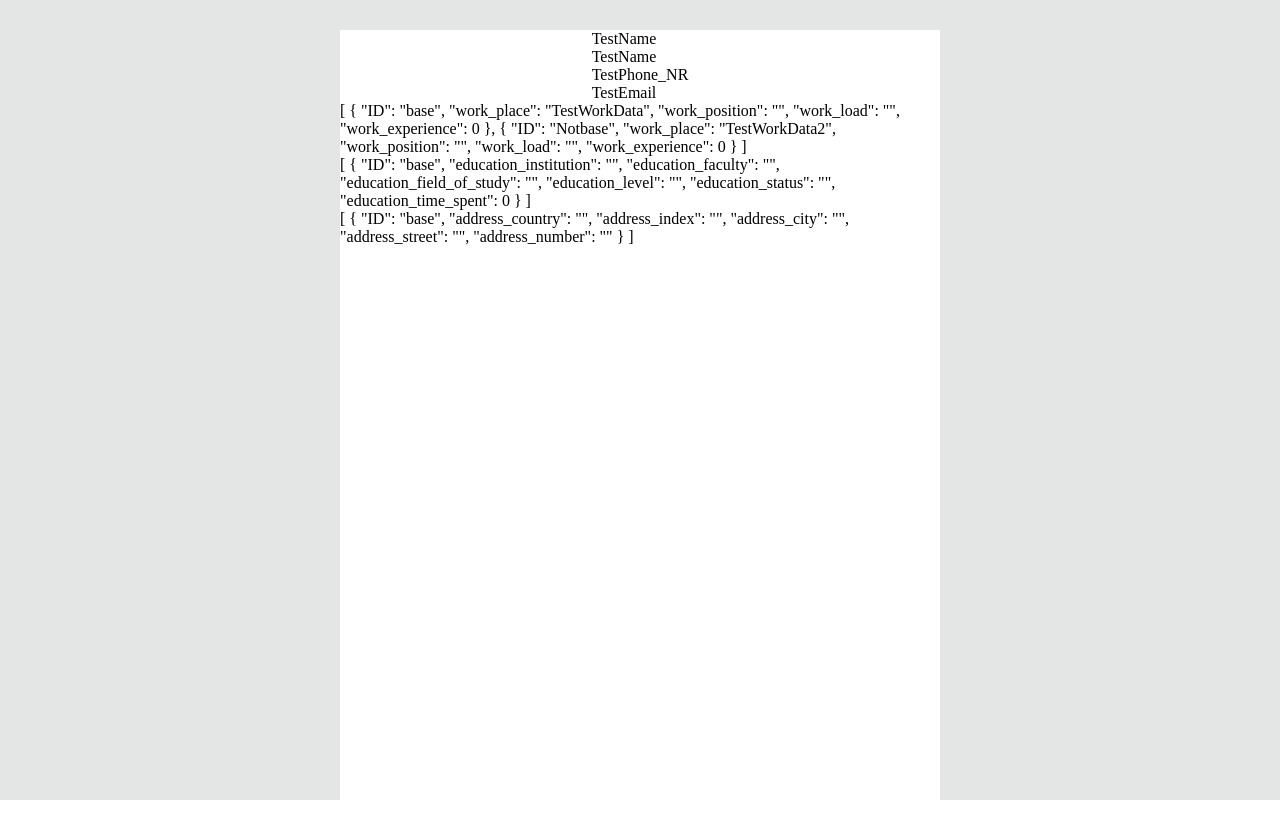
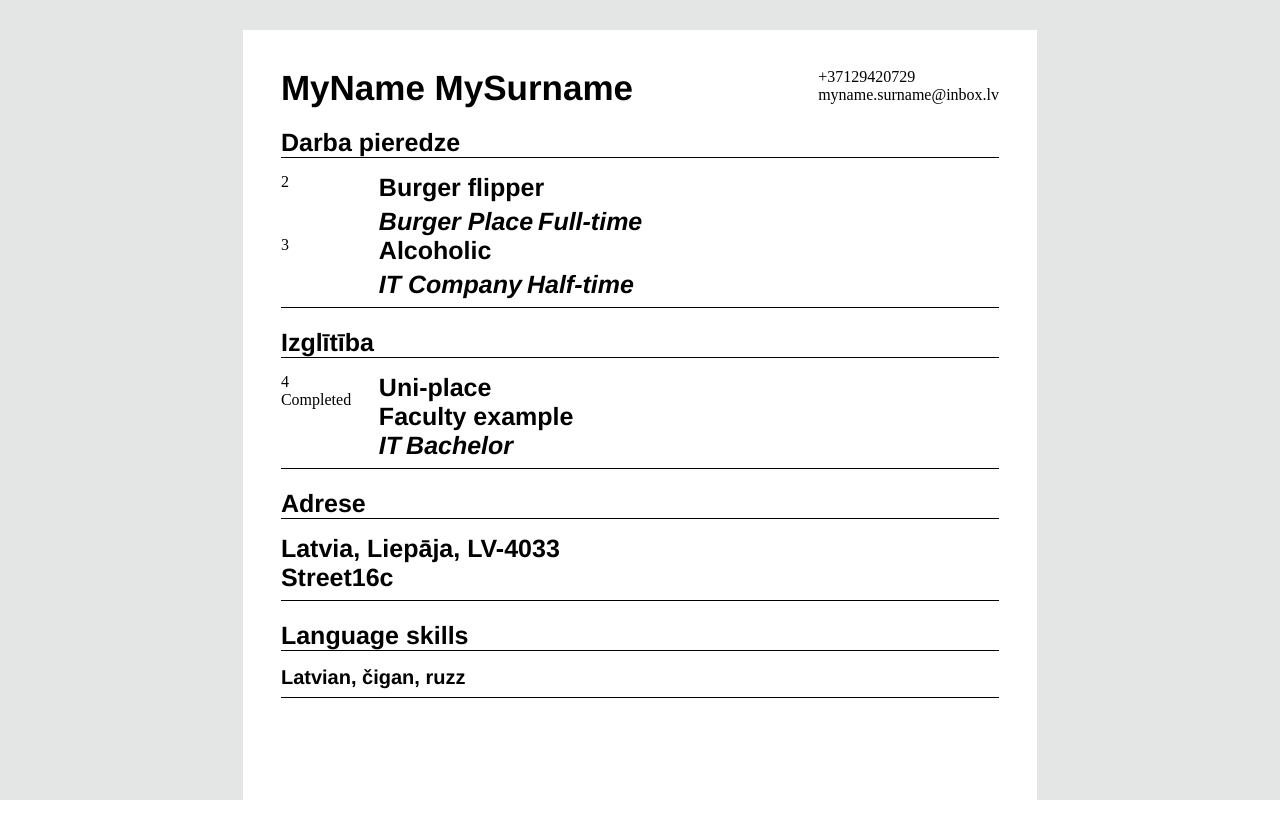
Before and after one commit to Vanuko/CV, a Vue app in the folder front-end/cv-project/: page /#/inspect in a window 1280 px wide. Shown: the top 838 px of the page. Built offline with nearby package versions, Linux system fonts and the light colour scheme.

Commit message:
CSS form updates

```diff
--- a/front-end/cv-project/src/assets/typography.scss
+++ b/front-end/cv-project/src/assets/typography.scss
@@ -11,9 +11,62 @@ $h4-font-size: rem(35px);
 }
 
 $default-title-text-font-size: rem(25px);
-.default-title-text{
-    font-family: "Helvetica Neue", Helvetica, Arial, "Lucida Grande", sans-serif;;
+
+.default-title-text {
+    font-family: "Helvetica Neue", Helvetica, Arial, "Lucida Grande", sans-serif;
     font-size: $default-title-text-font-size;
     font-style: normal;
     font-weight: bold;
 }
+
+$cv-title-text-font-size: rem(35px);
+
+.cv-title-text {
+    font-family: "Helvetica Neue", Helvetica, Arial, "Lucida Grande", sans-serif;
+    font-size: $cv-title-text-font-size;
+    font-style: normal;
+    font-weight: bold;
+}
+
+$cv-section-title-text-font-size: rem(25px);
+
+.cv-section-title-text {
+    font-family: "Helvetica Neue", Helvetica, Arial, "Lucida Grande", sans-serif;
+    font-size: $cv-section-title-text-font-size;
+    font-style: normal;
+    font-weight: bold;
+}
+
+$medium-text-bold-font-size: rem(25px);
+
+.medium-text {
+    font-family: "Helvetica Neue", Helvetica, Arial, "Lucida Grande", sans-serif;
+    font-size: $medium-text-bold-font-size;
+    font-style: normal;
+    font-weight: bold;
+}
+
+.medium-text-bold {
+    @extend .medium-text;
+    font-style: normal;
+    font-weight: bold;
+}
+
+.medium-text-italic {
+    @extend .medium-text;
+    font-style: italic;
+}
+
+$small-text-font-size: rem(20px);
+
+.small-text {
+    font-family: "Helvetica Neue", Helvetica, Arial, "Lucida Grande", sans-serif;
+    font-size: $small-text-font-size;
+    font-style: normal;
+    font-weight: bold;
+}
+
+.small-text-italic {
+    @extend .medium-text;
+    font-style: italic;
+}
--- a/front-end/cv-project/src/components/FormComponents/BaseData.vue
+++ b/front-end/cv-project/src/components/FormComponents/BaseData.vue
@@ -1,6 +1,6 @@
 <template>
   <div class="base-data-component-template">
-    <div>
+    <div class="cv-base-data-name-title-block">
       <form-text :titleText="name" />
       <input-field @input="handleInput($event, name)" />
     </div>
@@ -84,6 +84,9 @@ export default defineComponent({
 $example: rem(800px);
 .base-data-component-template {
   width: 100%;
+  .cv-base-data-name-title{
+    font-size: 35px;
+  }
   div {
     display: flex;
     flex-direction: row;
--- a/front-end/cv-project/src/store/formStore.ts
+++ b/front-end/cv-project/src/store/formStore.ts
@@ -16,42 +16,46 @@ export const formStore: Module<formState, RootState> = {
     state: {
         cvObject: {
             ID: 2,
-            name: "TestName",
-            surname: "TestName",
-            phone_nr: "TestPhone_NR",
-            email: "TestEmail",
+            name: "MyName",
+            surname: "MySurname",
+            phone_nr: "+37129420729",
+            email: "myname.surname@inbox.lv",
             work: [{
                 ID: "base",
-                work_place: "TestWorkData",
-                work_position: "",
-                work_load: "",
-                work_experience: 0,
+                work_place: "Burger Place",
+                work_position: "Burger flipper",
+                work_load: "Full-time",
+                work_experience: 2,
             },
             {
                 ID: "Notbase",
-                work_place: "TestWorkData2",
-                work_position: "",
-                work_load: "",
-                work_experience: 0,
+                work_place: "IT Company",
+                work_position: "Alcoholic",
+                work_load: "Half-time",
+                work_experience: 3,
             }],
             education: [{
                 ID: "base",
-                education_institution: "",
-                education_faculty: "",
-                education_field_of_study: "",
-                education_level: "",
-                education_status: "",
-                education_time_spent: 0,
+                education_institution: "Uni-place",
+                education_faculty: "Faculty example",
+                education_field_of_study: "IT",
+                education_level: "Bachelor",
+                education_status: "Completed",
+                education_time_spent: 4,
             }],
             address: [{
                 ID: "base",
-                address_country: "",
-                address_index: "",
-                address_city: "",
-                address_street: "",
-                address_number: ""
+                address_country: "Latvia",
+                address_index: "LV-4033",
+                address_city: "Liepāja",
+                address_street: "Street",
+                address_number: "16c"
             }],
-            custom: null,
+            custom: [{
+                ID: "base",
+                custom_name: "Language skills",
+                custom_value: "Latvian, čigan, ruzz"
+            }],
             created_at: "",
             updated_at: "",
         }
--- a/front-end/cv-project/src/views/Inspect.vue
+++ b/front-end/cv-project/src/views/Inspect.vue
@@ -2,27 +2,111 @@
   <div class="inspect-view-template">
     <div class="displayed-cv">
       <div class="base-data-block">
-        <div>
-          {{ testing.name }}
+        <div class="cv-name-block cv-title-text">
+          {{ formData.name }} {{ formData.surname }}
         </div>
-        <div>
-          {{ testing.surname }}
-        </div>
-        <div>
-          {{ testing.phone_nr }}
-        </div>
-        <div>
-          {{ testing.email }}
+        <div class="cv-contact-info-block">
+          <div>
+            {{ formData.phone_nr }}
+          </div>
+          <div>
+            {{ formData.email }}
+          </div>
         </div>
       </div>
       <div class="work-data-block">
-        {{ testing.work }}
+        <div class="cv-section-title-text">
+          {{ workExperienceText }}
+        </div>
+        <div
+          class="work-data-element"
+          v-for="workElement in formData.work"
+          :key="workElement"
+        >
+          <div class="date-field">
+            {{ workElement.work_experience }}
+          </div>
+          <div>
+            <div class="work-position-element medium-text-bold">
+              {{ workElement.work_position }}
+            </div>
+            <div class="work-place-element small-text-italic">
+              <div>
+                {{ workElement.work_place }}
+              </div>
+              <div>
+                {{ workElement.work_load }}
+              </div>
+            </div>
+          </div>
+        </div>
       </div>
       <div class="education-data-block">
-        {{ testing.education }}
+        <div class="cv-section-title-text">
+          {{ educationExperienceText }}
+        </div>
+        <div
+          class="education-data-element"
+          v-for="educationElement in formData.education"
+          :key="educationElement"
+        >
+          <div class="date-field">
+            <div>
+              {{ educationElement.education_time_spent }}
+            </div>
+            <div>
+              {{ educationElement.education_status }}
+            </div>
+          </div>
+          <div class="education-information-data">
+            <div class="education-institution-data medium-text-bold">
+              <div>{{ educationElement.education_institution }}</div>
+              <div class="medium-text-bold">
+                {{ educationElement.education_faculty }}
+              </div>
+            </div>
+            <div class="study-field-data small-text-italic">
+              <div>
+                {{ educationElement.education_field_of_study }}
+              </div>
+              <div>
+                {{ educationElement.education_level }}
+              </div>
+            </div>
+          </div>
+        </div>
       </div>
       <div class="address-data-block">
-        {{ testing.address }}
+        <div class="cv-section-title-text">
+          {{ addressText }}
+        </div>
+        <div
+          class="address-data-element"
+          v-for="addressElement in formData.address"
+          :key="addressElement"
+        >
+          <div class="first-location-data-block medium-text-bold">
+            <div>{{ addressElement.address_country }}</div>
+            <div>, {{ addressElement.address_city }}</div>
+            <div>, {{ addressElement.address_index }}</div>
+          </div>
+          <div class="second-location-data-block medium-text-bold">
+            <div>{{ addressElement.address_street }}</div>
+            <div>{{ addressElement.address_number }}</div>
+          </div>
+        </div>
+      </div>
+      <div
+        class="custom-data-block"
+        v-for="customElement in formData.custom"
+        :key="customElement"
+      >
+        <div class="cv-section-title-text">
+          {{ customElement.custom_name }}
+        </div>
+        <div class="small-text">
+          {{ customElement.custom_value }}
+        </div>
       </div>
     </div>
   </div>
@@ -35,8 +119,15 @@ import store from "../store/mainStore";
 export default defineComponent({
   name: "Inspect",
   components: {},
+  data() {
+    return {
+      workExperienceText: "Darba pieredze", //const
+      educationExperienceText: "Izglītība", //const
+      addressText: "Adrese", //const
+    };
+  },
   computed: {
-    testing() {
+    formData() {
       return store.getters.getForm;
     },
   },
@@ -48,10 +139,14 @@ export default defineComponent({
 .inspect-view-template {
   display: flex;
   justify-content: center;
-  $displayed-cv-height: rem(800px);
-  $displayed-cv-width: rem(600px);
+
+  $displayed-cv-height: rem(297mm);
+  $displayed-cv-width: rem(210mm);
   $displayed-cv-margin-top: rem(30px);
+  $displayed-cv-padding: rem(1cm);
   .displayed-cv {
+    padding: $displayed-cv-padding;
+    box-sizing: border-box;
     overflow-y: auto;
     display: flex;
     flex-direction: column;
@@ -61,6 +156,98 @@ export default defineComponent({
     height: $displayed-cv-height;
     margin-top: $displayed-cv-margin-top;
     background: $white;
+
+    $form-block-margin-top: rem(20px);
+    $form-block-border-width: rem(0px 0px 1px 0px);
+    > div:not(:first-child) {
+      width: 100%;
+      margin-top: $form-block-margin-top;
+      border-width: $form-block-border-width;
+      border-color: black; //colors.scss
+      border-style: solid; //colors.scss
+      padding-bottom: 8px; //SCSS
+    }
+    .base-data-block {
+      width: 100%;
+      display: flex;
+      .cv-name-block {
+      }
+      .cv-contact-info-block {
+        display: flex;
+        flex-direction: column;
+        margin-left: auto;
+      }
+    }
+
+    .work-data-block {
+      display: flex;
+      flex-direction: column;
+      .work-data-element {
+        display: flex;
+        div:nth-child(2) {
+          display: flex;
+          flex-direction: column;
+          width: 100%;
+          .work-position-element {
+            width: fit-content;
+            margin-bottom: 5px; //SCSS
+          }
+          .work-place-element {
+            display: flex;
+            flex-direction: row;
+            div {
+              width: fit-content;
+            }
+            div:nth-child(1) {
+              margin-right: 5px; //SCSS
+            }
+          }
+        }
+      }
+    }
+    .education-data-block {
+      .education-data-element {
+        display: flex;
+        > .education-information-data {
+          display: flex;
+          flex-direction: column;
+          width: 100%;
+          .education-institution-data {
+            flex-direction: column;
+          }
+          .study-field-data {
+            display: flex;
+            > div:nth-child(1) {
+              margin-right: 5px; //SCSS
+            }
+          }
+        }
+      }
+    }
+    .address-data-block {
+      .address-data-element {
+        display: flex;
+        flex-direction: column;
+        .first-location-data-block {
+          display: flex;
+        }
+        .second-location-data-block {
+          display: flex;
+        }
+      }
+    }
+    .custom-data-block {
+      .custom-data-element {
+      }
+    }
+    .date-field {
+      width: 3cm; //SCSS
+    }
+    .cv-section-title-text {
+      border-style: solid;
+      border-width: 0px 0px 1px 0px;
+      margin-bottom: 15px;
+    }
   }
 }
 </style>
```
Also changed, not shown: front-end/cv-project/src/components/ListComponents/ListElement.vue (+10 -1 lines).
